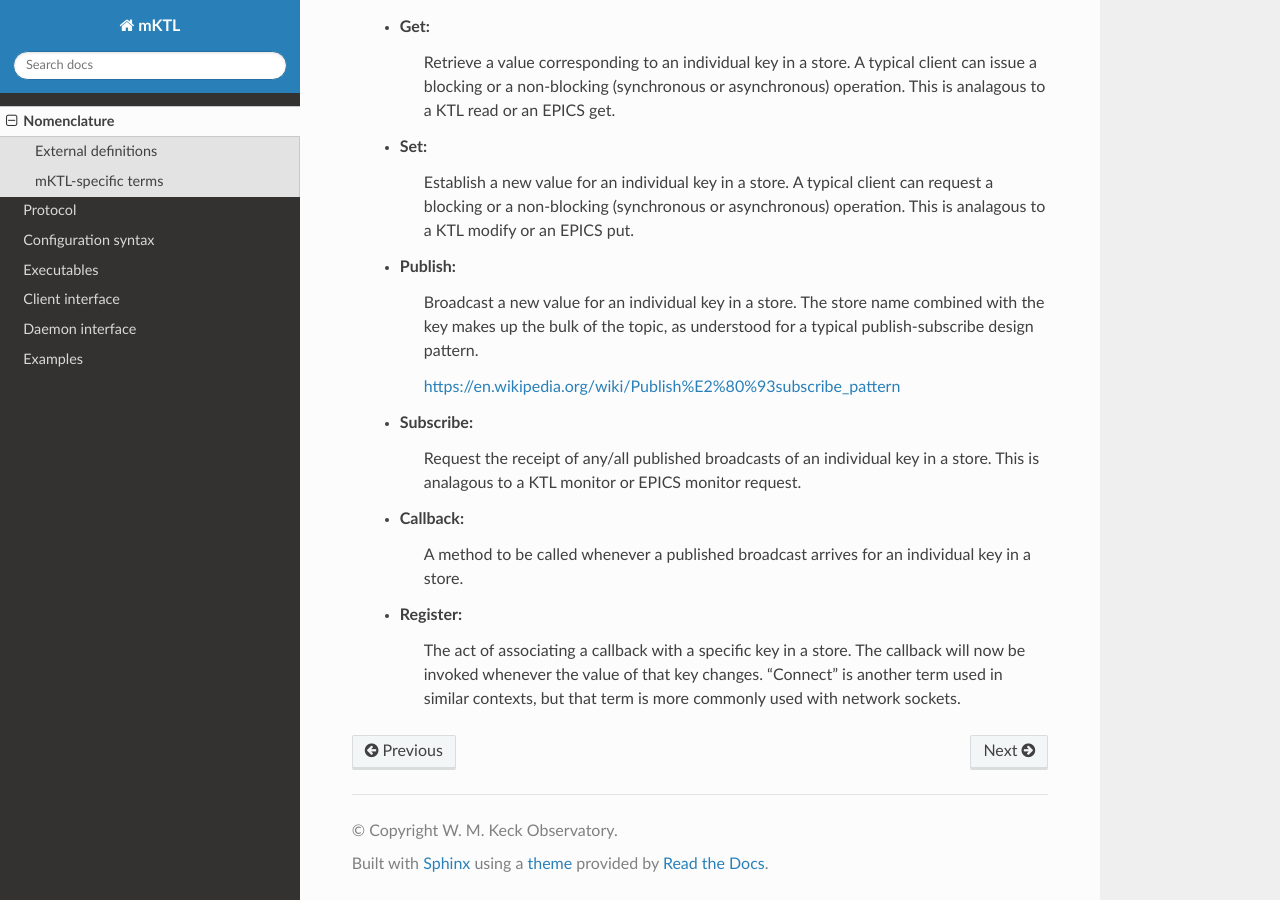
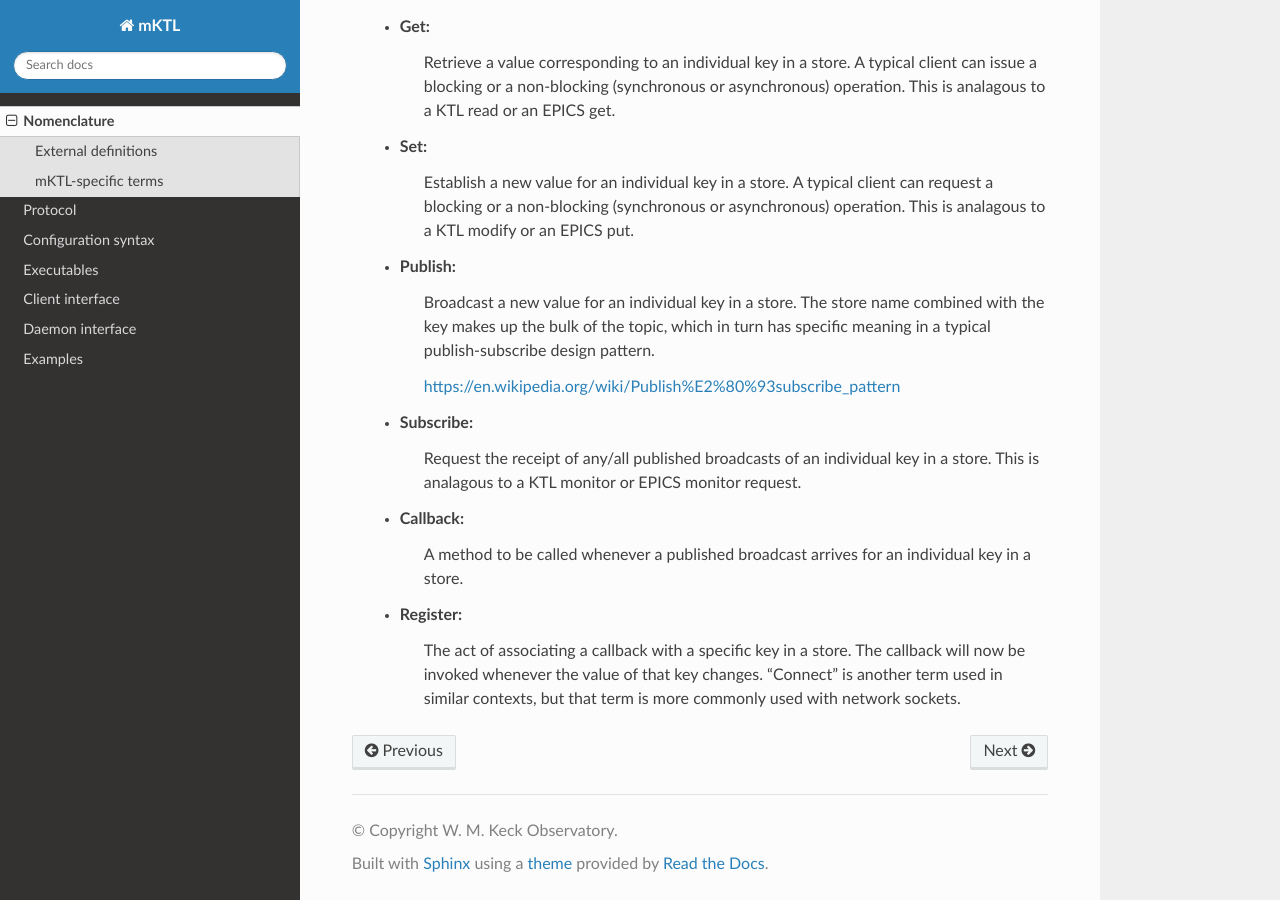
Before and after one commit to KeckObservatory/mKTL, a Sphinx documentation site: the page built from doc/nomenclature.rst, in a window 1280 px wide and 900 px high, scrolled down 1469 px. Built offline with Sphinx 7.4.7 and the Read the Docs theme 3.1.0, drawn with Linux system fonts in a browser that asks for light colours.

Commit message:
Tweak to the wording around the meaning of a 'topic' in a pub/sub context.

```diff
--- a/doc/nomenclature.rst
+++ b/doc/nomenclature.rst
@@ -85,8 +85,8 @@ mKTL-specific terms
  * **Publish**:
 		Broadcast a new value for an individual key in a store.
                 The store name combined with the key makes up the bulk of
-		the topic, as understood for a typical publish-subscribe
-		design pattern.
+		the topic, which in turn has specific meaning in a typical
+		publish-subscribe design pattern.
 
 		https://en.wikipedia.org/wiki/Publish%E2%80%93subscribe_pattern
 
```
